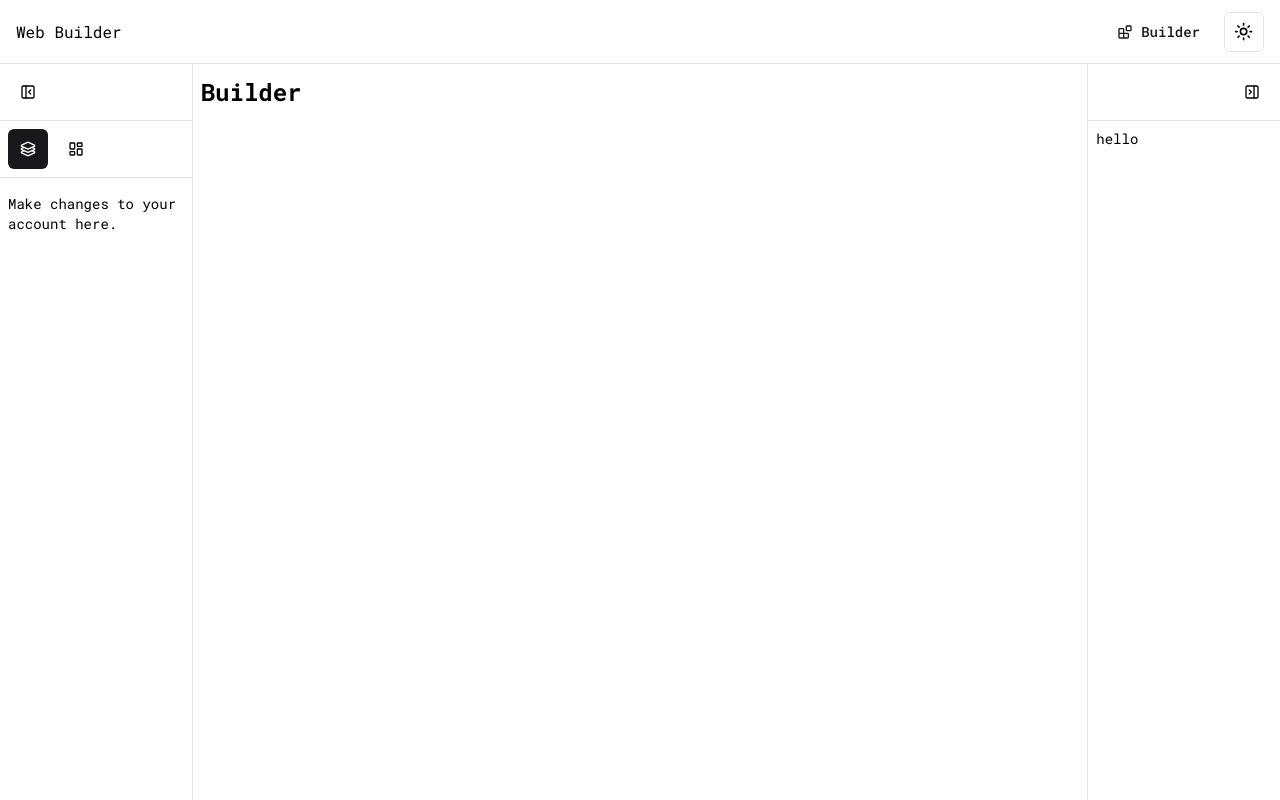
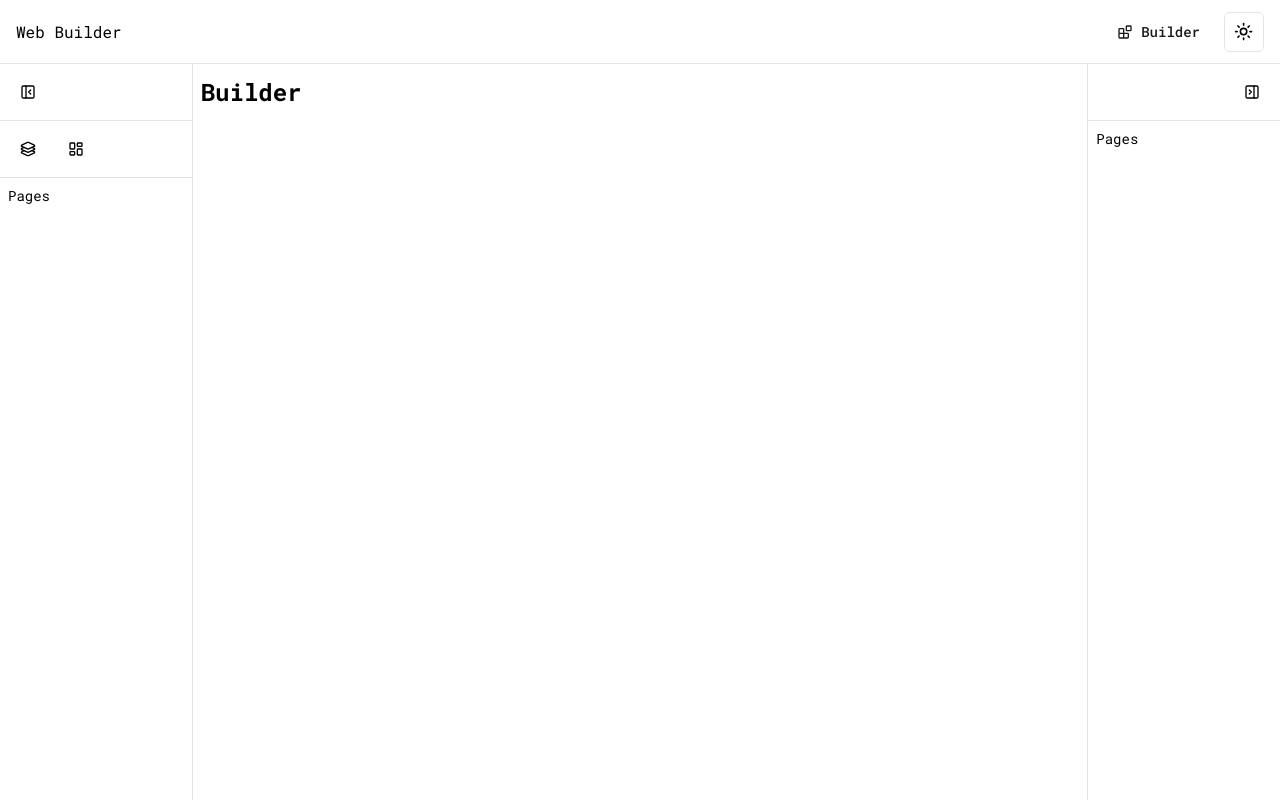
Before and after one commit to MoyaMaker/web-builder, a Next.js app: page /builder in a window 1280 px wide. Built offline with nearby package versions, Linux system fonts and the light colour scheme.

Commit message:
Update pathnames and add sections for tabs

```diff
--- /dev/null
+++ b/app/(admin)/builder/@leftSidebar/components/page.tsx
@@ -0,0 +1,3 @@
+export default function ComponentsSection() {
+  return <section className="p-2">Components</section>;
+}
--- /dev/null
+++ b/app/(admin)/builder/@leftSidebar/layout.tsx
@@ -0,0 +1,87 @@
+"use client";
+import {
+  Layers3Icon,
+  LayoutDashboardIcon,
+  PanelLeftCloseIcon,
+} from "lucide-react";
+
+import { Button } from "@/lib/components/ui/button";
+import { Separator } from "@/lib/components/ui/separator";
+import {
+  Tooltip,
+  TooltipContent,
+  TooltipTrigger,
+} from "@/lib/components/ui/tooltip";
+import { useBuilderLayout } from "@/lib/providers/builder-layout-provider";
+import Link from "next/link";
+import { usePathname } from "next/navigation";
+
+const tabsSections = [
+  {
+    name: "Paginas",
+    value: "pages",
+    icon: Layers3Icon,
+  },
+  {
+    name: "Componentes",
+    value: "components",
+    icon: LayoutDashboardIcon,
+  },
+];
+
+export default function LeftSidebarLayout({
+  children,
+}: {
+  children: React.ReactNode;
+}) {
+  const pathname = usePathname();
+  const { setOpenLeftSidebar } = useBuilderLayout();
+
+  return (
+    <aside className="text-sm">
+      <header className="h-14 flex items-center gap-2 p-2">
+        <Tooltip>
+          <TooltipTrigger asChild>
+            <Button
+              variant="ghost"
+              size="icon"
+              onClick={() => setOpenLeftSidebar(false)}
+            >
+              <PanelLeftCloseIcon className="w-4 h-4" />
+            </Button>
+          </TooltipTrigger>
+          <TooltipContent side="bottom">Minimizar panel</TooltipContent>
+        </Tooltip>
+
+        <span>
+          {tabsSections.find((sec) => pathname.includes(sec.value))?.name}
+        </span>
+      </header>
+
+      <Separator />
+
+      <section className="flex gap-2 p-2">
+        {tabsSections.map((tab) => (
+          <Tooltip key={tab.name}>
+            <TooltipTrigger asChild>
+              <Button
+                variant={pathname.includes(tab.value) ? "default" : "ghost"}
+                size="icon"
+                asChild
+              >
+                <Link href={`/builder/${tab.value}`}>
+                  <tab.icon className="w-4 h-4" />
+                </Link>
+              </Button>
+            </TooltipTrigger>
+            <TooltipContent side="bottom">{tab.name}</TooltipContent>
+          </Tooltip>
+        ))}
+      </section>
+
+      <Separator />
+
+      {children}
+    </aside>
+  );
+}
--- /dev/null
+++ b/app/(admin)/builder/@leftSidebar/page.tsx
@@ -0,0 +1,3 @@
+import PagesSection from "./pages/page";
+
+export default PagesSection;
--- /dev/null
+++ b/app/(admin)/builder/@leftSidebar/pages/page.tsx
@@ -0,0 +1,3 @@
+export default function PageSection() {
+  return <section className="p-2">Pages</section>;
+}
--- a/app/(admin)/builder/@leftsidebar/page.tsx
+++ /dev/null
@@ -1,84 +0,0 @@
-"use client";
-import {
-  Layers3Icon,
-  LayoutDashboardIcon,
-  PanelLeftCloseIcon,
-} from "lucide-react";
-
-import { Button } from "@/lib/components/ui/button";
-import { Separator } from "@/lib/components/ui/separator";
-import {
-  Tooltip,
-  TooltipContent,
-  TooltipTrigger,
-} from "@/lib/components/ui/tooltip";
-import { Tabs, TabsContent } from "@/lib/components/ui/tabs";
-import { useBuilderLayout } from "@/lib/providers/builder-layout-provider";
-
-const tabsSections = [
-  {
-    name: "Paginas",
-    value: "pages",
-    icon: Layers3Icon,
-  },
-  {
-    name: "Componentes",
-    value: "components",
-    icon: LayoutDashboardIcon,
-  },
-];
-
-export default function LeftSidebar() {
-  const { sectionActive, setOpenLeftSidebar, setSectionActive } =
-    useBuilderLayout();
-
-  return (
-    <aside className="text-sm">
-      <Tabs value={sectionActive}>
-        <header className="h-14 flex items-center p-2">
-          <Tooltip>
-            <TooltipTrigger asChild>
-              <Button
-                variant="ghost"
-                size="icon"
-                onClick={() => setOpenLeftSidebar(false)}
-              >
-                <PanelLeftCloseIcon className="w-4 h-4" />
-              </Button>
-            </TooltipTrigger>
-            <TooltipContent side="bottom">Minimizar panel</TooltipContent>
-          </Tooltip>
-        </header>
-
-        <Separator />
-
-        <section className="flex gap-2 p-2">
-          {tabsSections.map((tab) => (
-            <Tooltip key={tab.name}>
-              <TooltipTrigger asChild>
-                <Button
-                  variant={sectionActive === tab.value ? "default" : "ghost"}
-                  size="icon"
-                  key={tab.name}
-                  onClick={() => setSectionActive(tab.value)}
-                >
-                  <tab.icon className="w-4 h-4" />
-                </Button>
-              </TooltipTrigger>
-              <TooltipContent side="bottom">{tab.name}</TooltipContent>
-            </Tooltip>
-          ))}
-        </section>
-
-        <Separator />
-
-        <TabsContent value="pages" className="p-2">
-          Make changes to your account here.
-        </TabsContent>
-        <TabsContent value="components" className="p-2">
-          Make changes to your account here.
-        </TabsContent>
-      </Tabs>
-    </aside>
-  );
-}
--- /dev/null
+++ b/app/(admin)/builder/@rightSidebar/components/page.tsx
@@ -0,0 +1,3 @@
+export default function ComponentsSection() {
+  return <section className="p-2">Components</section>;
+}
--- a/app/(admin)/builder/@rightsidebar/page.tsx
+++ b/app/(admin)/builder/@rightSidebar/layout.tsx
@@ -10,7 +10,11 @@ import {
 } from "@/lib/components/ui/tooltip";
 import { useBuilderLayout } from "@/lib/providers/builder-layout-provider";
 
-export default function RightSidebar() {
+export default function LeftSidebarLayout({
+  children,
+}: {
+  children: React.ReactNode;
+}) {
   const { setOpenRightSidebar } = useBuilderLayout();
 
   return (
@@ -32,7 +36,7 @@ export default function RightSidebar() {
 
       <Separator />
 
-      <section className="p-2">hello</section>
+      {children}
     </aside>
   );
 }
--- /dev/null
+++ b/app/(admin)/builder/@rightSidebar/page.tsx
@@ -0,0 +1,3 @@
+import PagesSection from "./pages/page";
+
+export default PagesSection;
--- /dev/null
+++ b/app/(admin)/builder/@rightSidebar/pages/page.tsx
@@ -0,0 +1,3 @@
+export default function PageSection() {
+  return <section className="p-2">Pages</section>;
+}
--- /dev/null
+++ b/app/(admin)/builder/default.tsx
@@ -0,0 +1,3 @@
+import BuilderPage from "./page";
+
+export default BuilderPage;
--- a/app/(admin)/builder/layout.tsx
+++ b/app/(admin)/builder/layout.tsx
@@ -15,8 +15,8 @@ import {
 
 type LayoutContentProps = {
   children: React.ReactNode;
-  leftsidebar: React.ReactNode;
-  rightsidebar: React.ReactNode;
+  leftSidebar: React.ReactNode;
+  rightSidebar: React.ReactNode;
 };
 
 export default function BuilderLayout({ ...children }: LayoutContentProps) {
@@ -29,8 +29,8 @@ export default function BuilderLayout({ ...children }: LayoutContentProps) {
 
 const LayoutContent = ({
   children,
-  leftsidebar,
-  rightsidebar,
+  leftSidebar,
+  rightSidebar,
 }: LayoutContentProps) => {
   const refLeftSidebar = useRef<ImperativePanelHandle>(null);
   const refRightSidebar = useRef<ImperativePanelHandle>(null);
@@ -72,7 +72,7 @@ const LayoutContent = ({
           onResize={() => setOpenLeftSidebar(true)}
         >
           <ScrollArea className="h-[calc(100vh-4.0625rem)]">
-            {leftsidebar}
+            {leftSidebar}
           </ScrollArea>
         </ResizablePanel>
         <ResizableHandle />
@@ -94,7 +94,7 @@ const LayoutContent = ({
           onResize={() => setOpenRightSidebar(true)}
         >
           <ScrollArea className="h-[calc(100vh-4.0625rem)]">
-            {rightsidebar}
+            {rightSidebar}
           </ScrollArea>
         </ResizablePanel>
       </ResizablePanelGroup>
```
